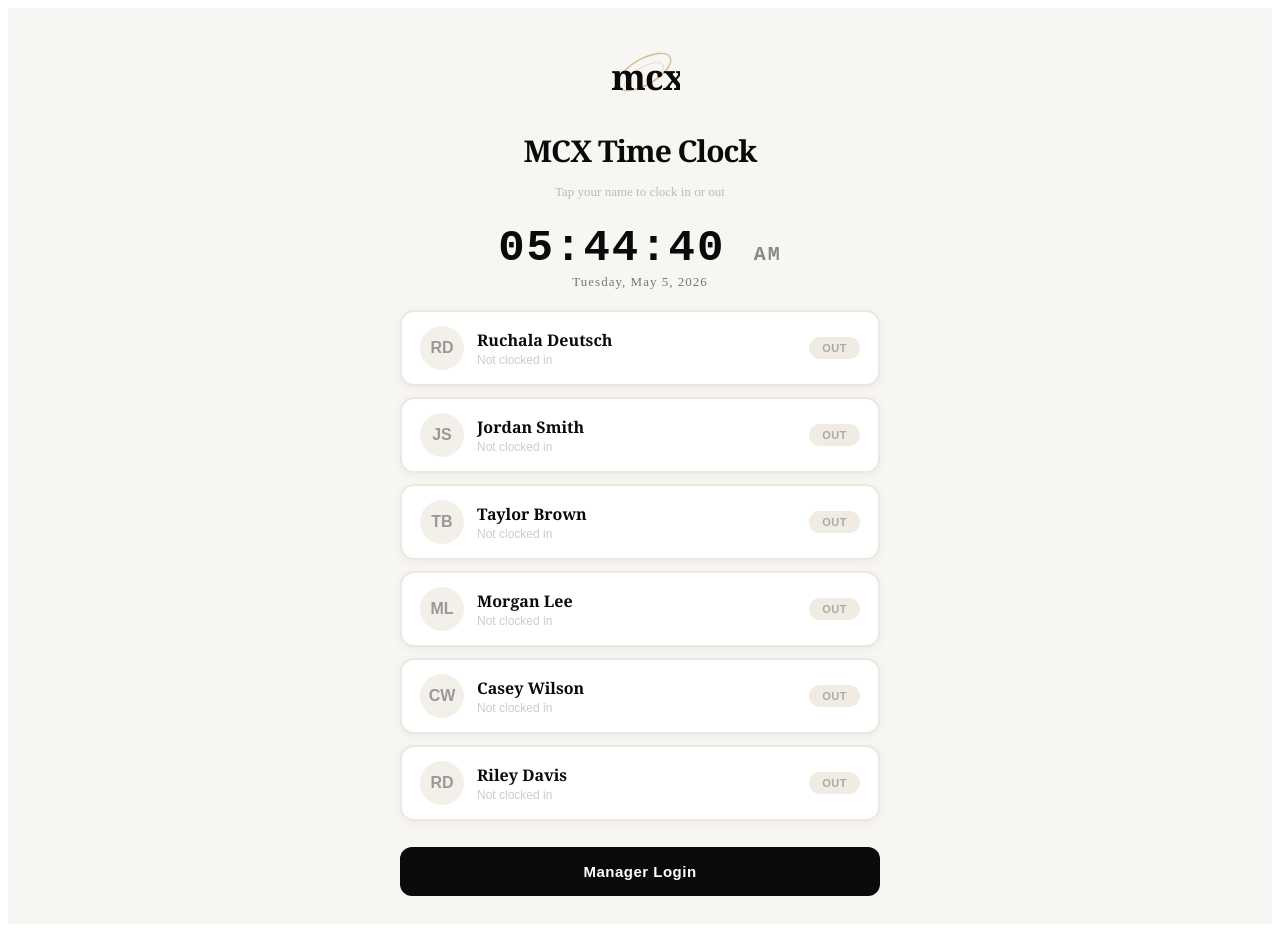
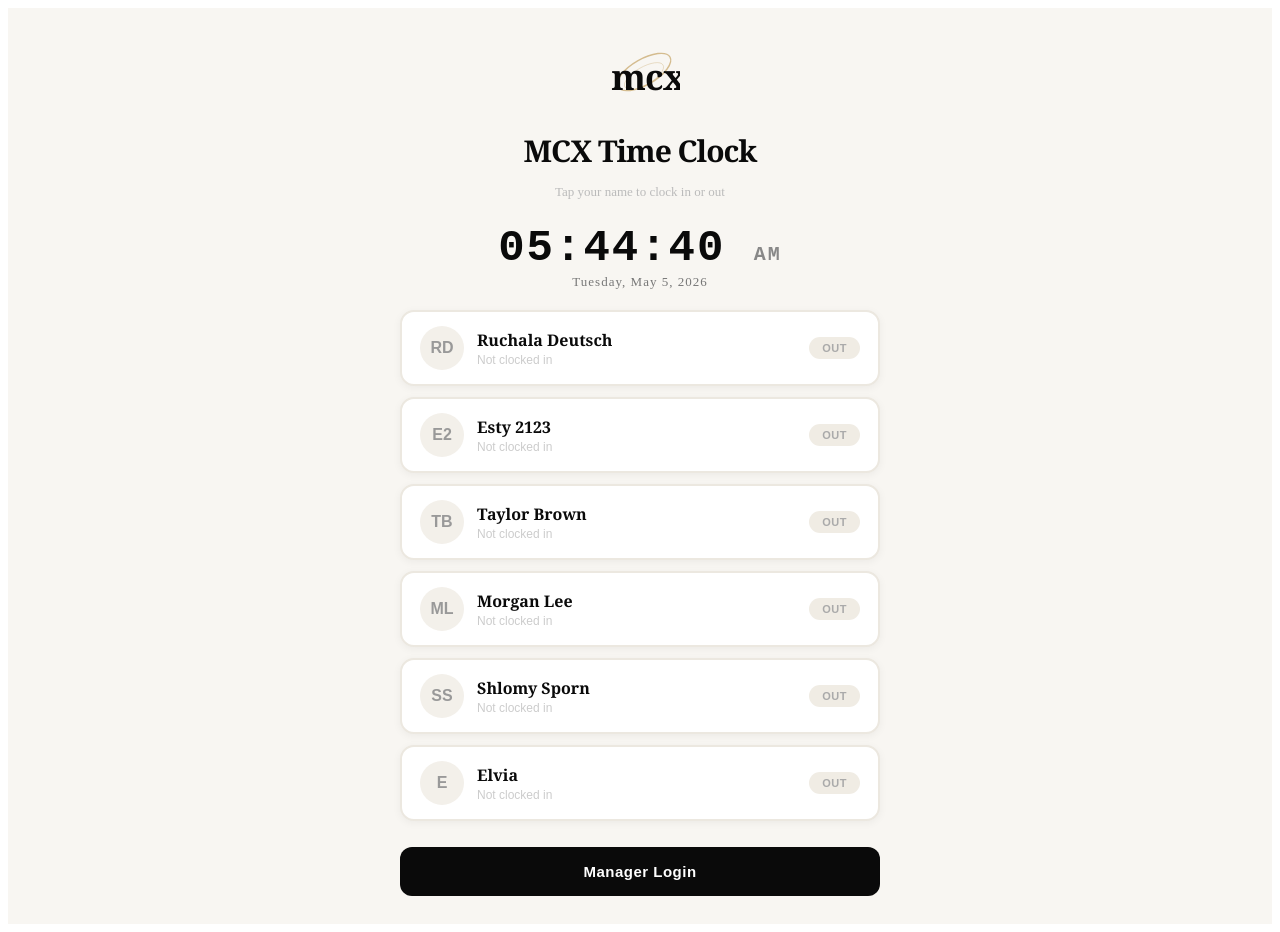
Before and after one commit to dressmcx/Mcx-payroll, a React (Vite) app: page / in a window 1280 px wide. Built offline with nearby package versions, Linux system fonts and the light colour scheme.

Commit message:
Update App.jsx

```diff
--- a/src/App.jsx
+++ b/src/App.jsx
@@ -2,11 +2,11 @@
 
 const INITIAL_WORKERS = [
   { id: 1, name: "Ruchala Deutsch",  pin: "1001", rate: 18, email: "", phone: "" },
-  { id: 2, name: "Jordan Smith", pin: "1002", rate: 16, email: "", phone: "" },
+  { id: 2, name: "Esty 2123", pin: "1002", rate: 16, email: "", phone: "" },
   { id: 3, name: "Taylor Brown", pin: "1003", rate: 17, email: "", phone: "" },
   { id: 4, name: "Morgan Lee",   pin: "1004", rate: 15, email: "", phone: "" },
-  { id: 5, name: "Casey Wilson", pin: "1005", rate: 19, email: "", phone: "" },
-  { id: 6, name: "Riley Davis",  pin: "1006", rate: 16, email: "", phone: "" },
+  { id: 5, name: "Shlomy Sporn", pin: "1005", rate: 19, email: "", phone: "" },
+  { id: 6, name: "Elvia",  pin: "1006", rate: 16, email: "", phone: "" },
 ];
 
 const MANAGER_PIN = "0000";
```
